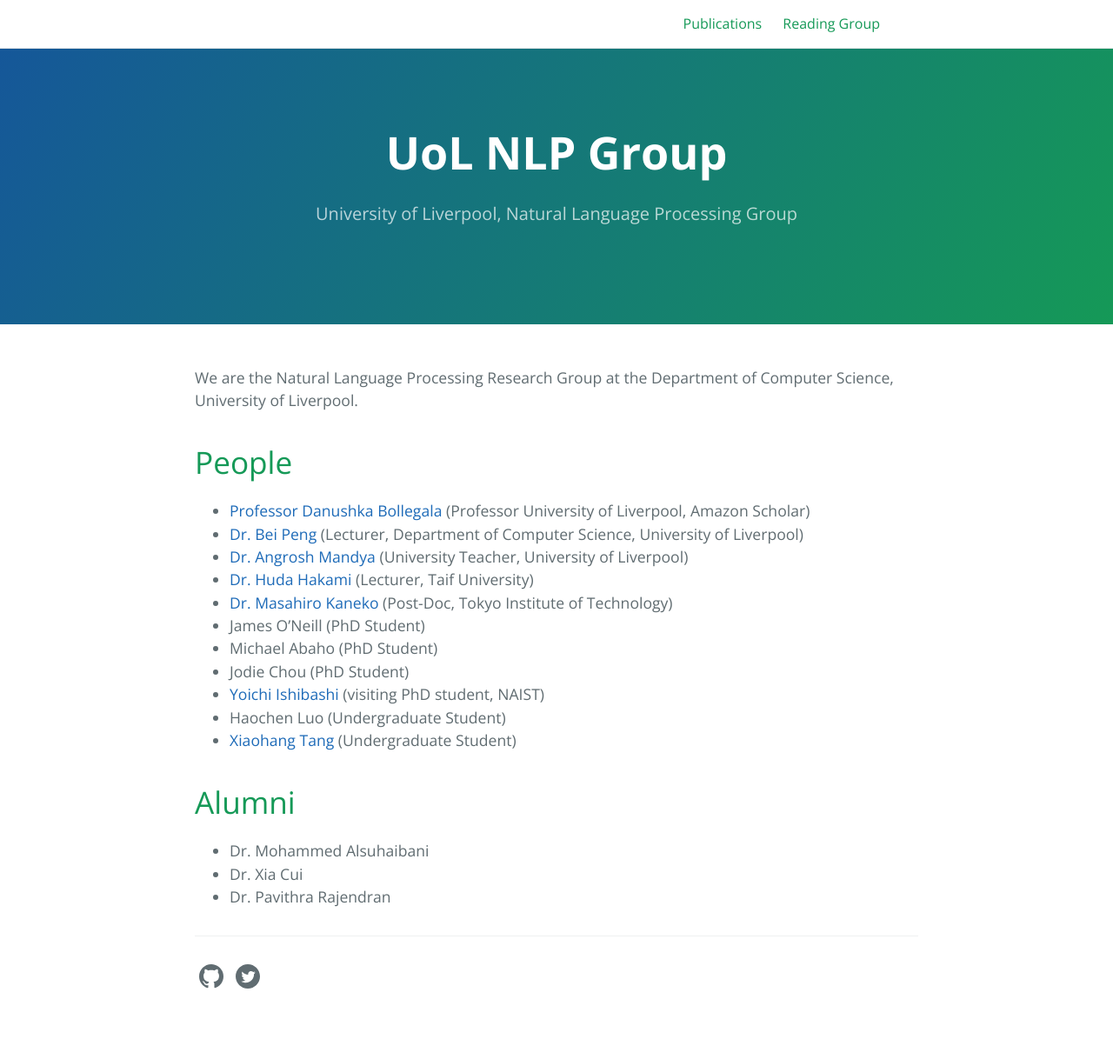
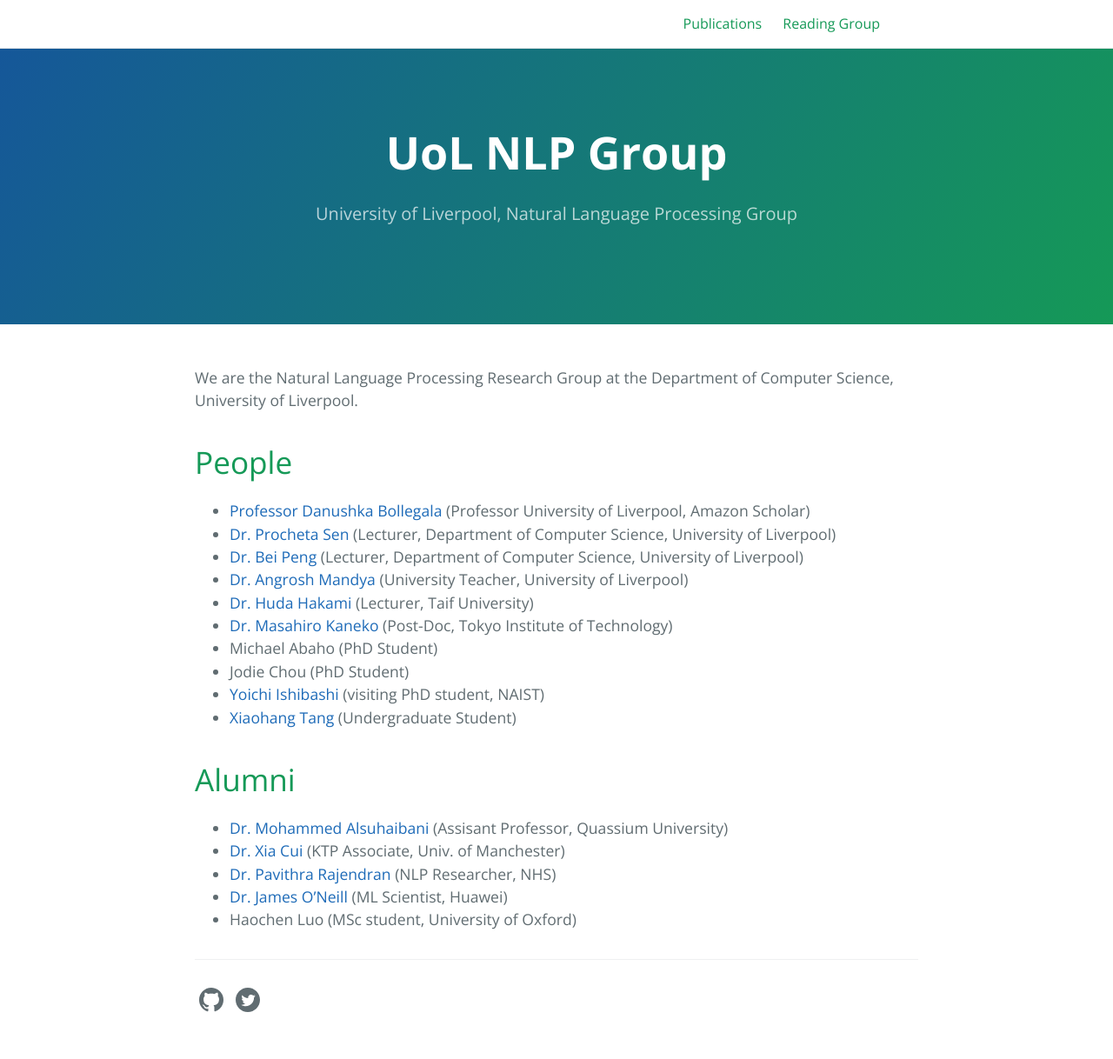
Before and after one commit to LivNLP/livnlp.github.io, a Jekyll site: the page built from index.md, in a window 1280 px wide. Shown: the whole page at 87% size. Built offline with Jekyll 4.4.1, drawn with Linux system fonts in a browser that asks for light colours; before the commit the page ends 1191 px from its top, so only the background shows below that.

Commit message:
updating members

```diff
--- a/index.md
+++ b/index.md
@@ -6,19 +6,20 @@ We are the Natural Language Processing Research Group at the Department of Compu
 
 # People
 - [Professor Danushka Bollegala](https://danushka.net/) (Professor University of Liverpool, Amazon Scholar)
+- [Dr. Procheta Sen](https://scholar.google.com/citations?user=hRKyQdoAAAAJ&hl=en) (Lecturer, Department of Computer Science, University of Liverpool)
 - [Dr. Bei Peng](https://beipeng.github.io/) (Lecturer, Department of Computer Science, University of Liverpool)
 - [Dr. Angrosh Mandya](https://scholar.google.com/citations?user=V2IwYWQAAAAJ&hl=en) (University Teacher, University of Liverpool)
 - [Dr. Huda Hakami](https://scholar.google.com/citations?user=c1M8KpwAAAAJ&hl=en) (Lecturer, Taif University)
 - [Dr. Masahiro Kaneko](https://sites.google.com/view/masahirokaneko) (Post-Doc, Tokyo Institute of Technology)
-- James O'Neill (PhD Student)
 - Michael Abaho (PhD Student)
 - Jodie Chou (PhD Student)
 - [Yoichi Ishibashi](https://yoichi1484.github.io/) (visiting PhD student, NAIST)
-- Haochen Luo (Undergraduate Student)
 - [Xiaohang Tang](https://xiaohang-tang.github.io/) (Undergraduate Student)
 
 
 # Alumni
-- Dr. Mohammed Alsuhaibani
-- Dr. Xia Cui
-- Dr. Pavithra Rajendran
+- [Dr. Mohammed Alsuhaibani](https://www.linkedin.com/in/suhibani/?originalSubdomain=sa) (Assisant Professor, Quassium University)
+- [Dr. Xia Cui](https://www.linkedin.com/in/xia-cui/) (KTP Associate, Univ. of Manchester)
+- [Dr. Pavithra Rajendran](https://www.linkedin.com/in/pavithra-rajendran-ph-d-1094a675/) (NLP Researcher, NHS)
+- [Dr. James O'Neill](https://www.linkedin.com/in/james-o-neill-1923b86b/) (ML Scientist, Huawei)
+- Haochen Luo (MSc student, University of Oxford)
```
